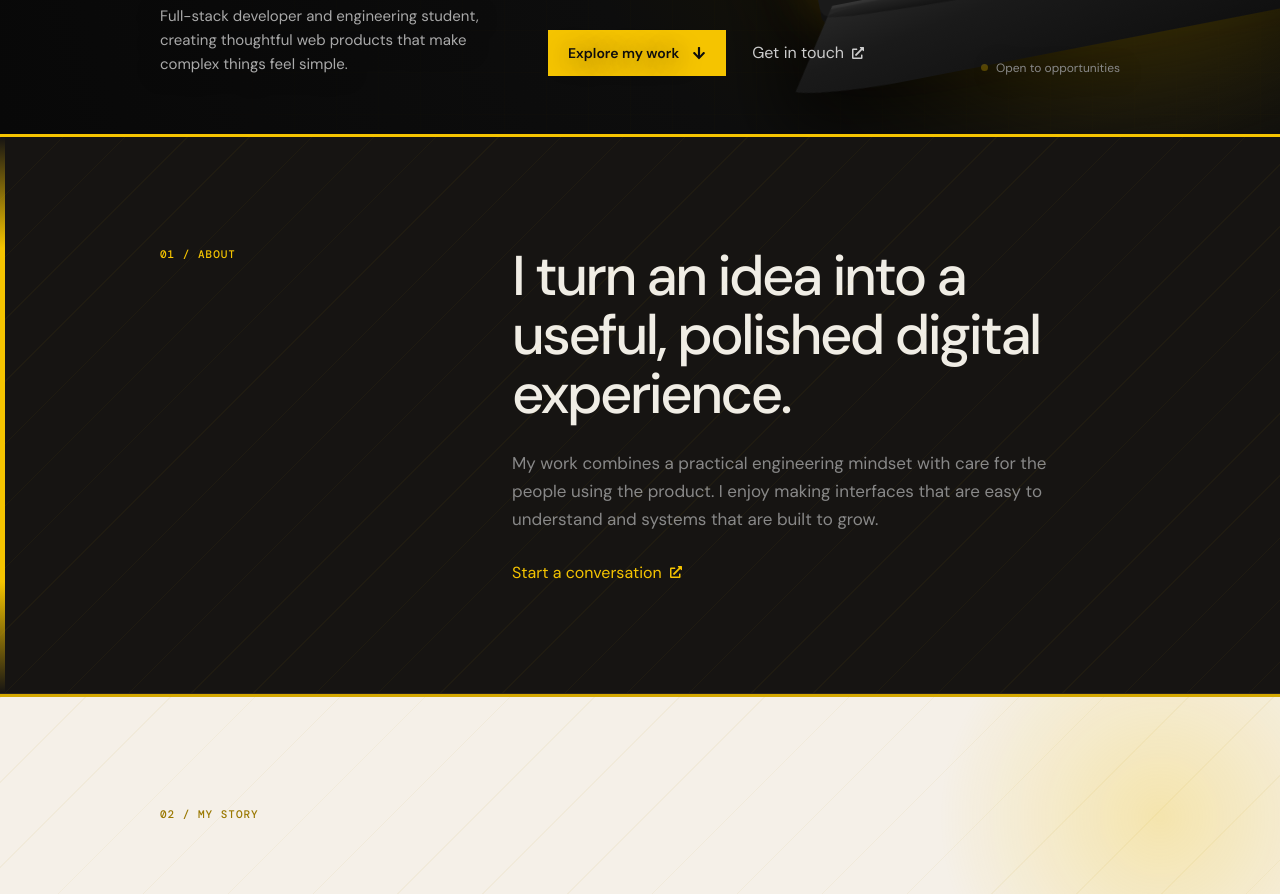
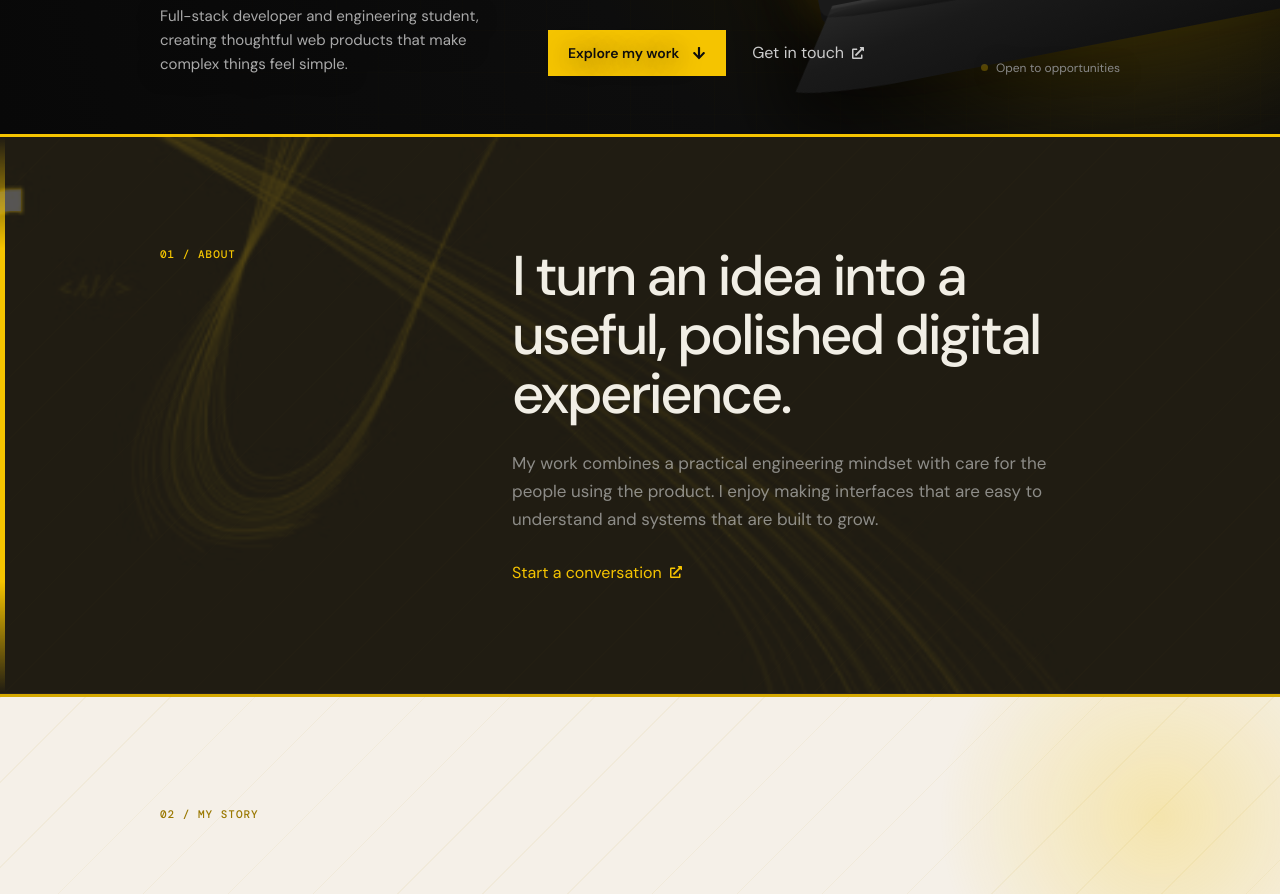
Before and after one commit to SeanBiningu/Portfolio, a React (Create React App) app: page / in a window 1280 px wide. Shown: the part 606-1500 px from the top of the page. Built offline with nearby package versions, Linux system fonts and the light colour scheme; a web font is replaced by a local one.

Commit message:
designing the about section

```diff
--- a/src/index.css
+++ b/src/index.css
@@ -28,7 +28,7 @@ h1 { font-size: clamp(44px, 6.2vw, 88px); line-height: .93; margin: 16px 0 0; }
 .hero .text-link { color: #ccc; }.hero .text-link:hover { color: #f5c400; }.availability { display: flex; align-items: center; gap: 8px; color: #888; font-size: 12px; white-space: nowrap; }.availability i { display: block; width: 7px; height: 7px; border-radius: 50%; background: #f5c400; animation: screenPulse 2s ease-in-out infinite; }
 /* ── ABOUT ── charcoal + vertical yellow stripe + diagonal noise */
 .statement { position: relative; background: #161412; padding: 110px 0; color: #e0ddd5; border-top: 3px solid #f5c400; border-bottom: 1px solid #2a2520; overflow: hidden; }
-.statement::before { content: ""; position: absolute; inset: 0; background-image: repeating-linear-gradient(135deg, rgba(245,196,0,.04) 0px, rgba(245,196,0,.04) 1px, transparent 1px, transparent 44px); pointer-events: none; }
+.statement::before { content: ""; position: absolute; inset: 0; background-color: #f5c400; background-image: repeating-linear-gradient(135deg, rgba(245,196,0,.04) 0px, rgba(245,196,0,.04) 1px, transparent 1px, transparent 44px), url("./about-background.png"); background-position: center, right center; background-size: auto, 140% auto; background-repeat: repeat, no-repeat; background-blend-mode: normal, luminosity; mix-blend-mode: screen; opacity: .28; pointer-events: none; }
 .statement::after { content: ""; position: absolute; left: 0; top: 0; bottom: 0; width: 5px; background: linear-gradient(180deg, transparent, #f5c400 20%, #f5c400 80%, transparent); opacity: 1; }
 .split-grid { display: grid; grid-template-columns: 1fr 2fr; gap: 48px; }
 .split-grid h2,.section-heading h2,.contact h2 { font-size: clamp(34px, 4.4vw, 56px); line-height: 1.05; margin-bottom: 26px; color: #f0ede5; }
```
Also changed, not shown: src/about-background.png (added).
